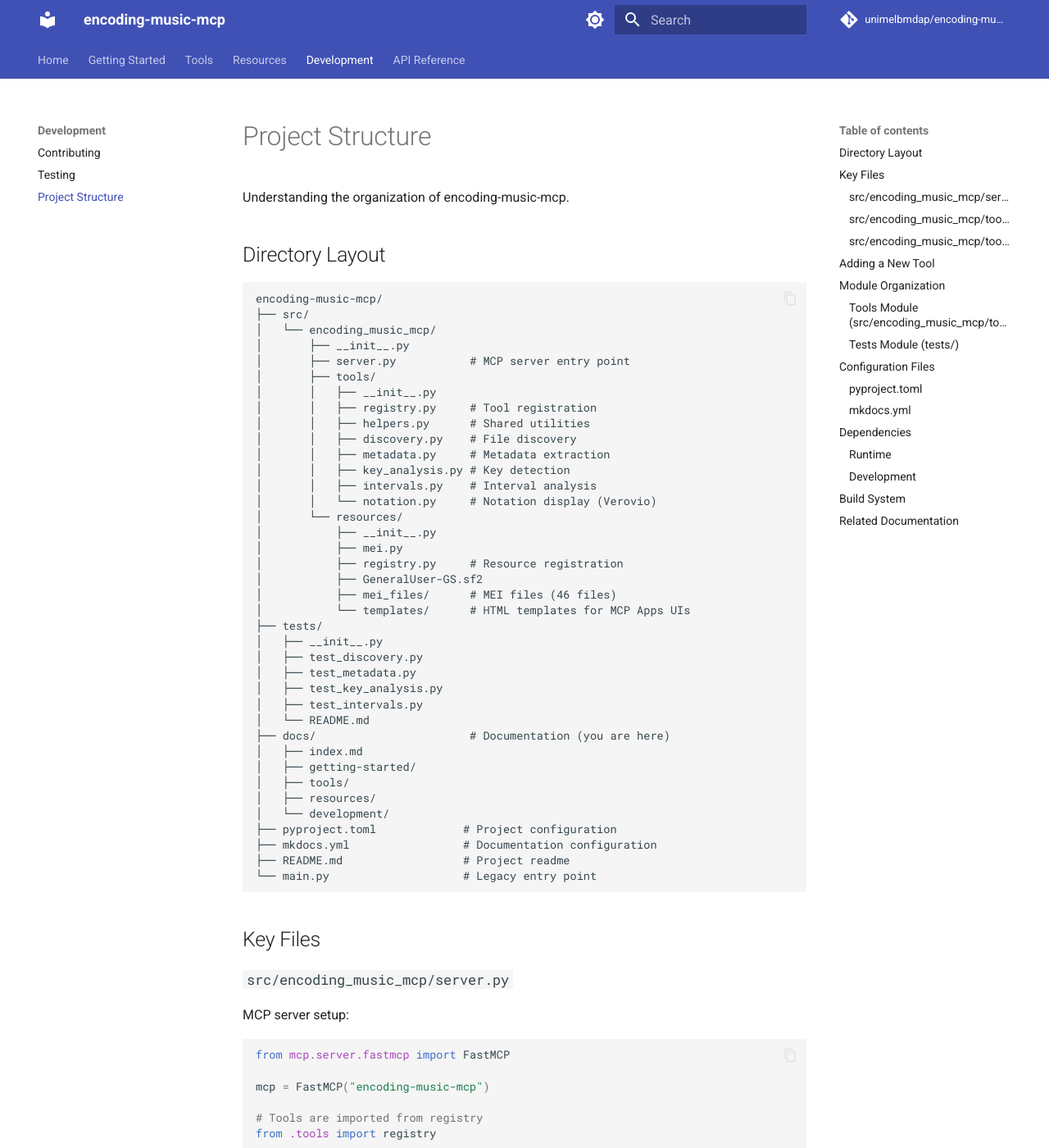
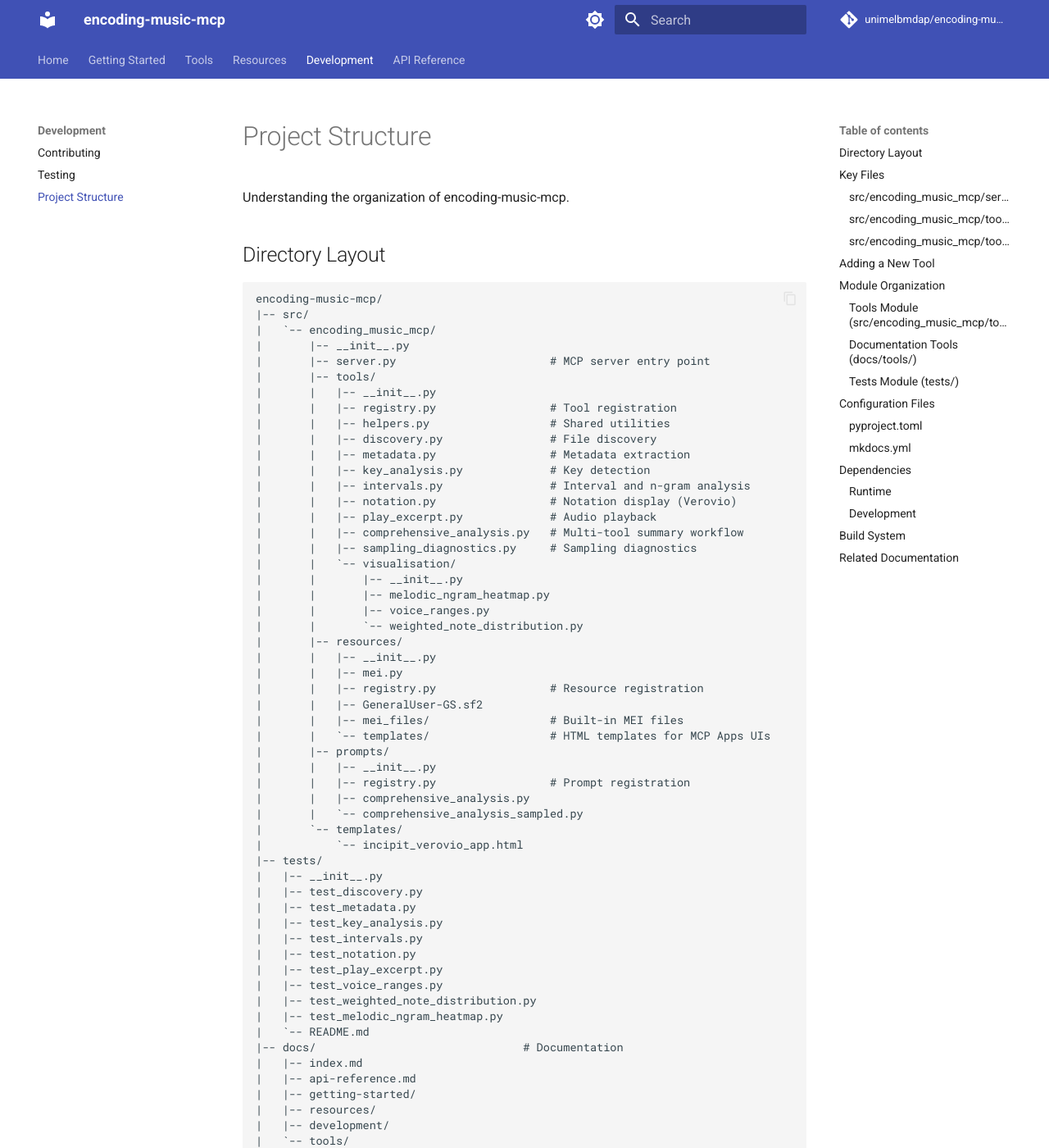
Before and after one commit to unimelbmdap/encoding-music-mcp, an MkDocs documentation site: the page built from docs/development/structure.md, in a window 1280 px wide and 1400 px high. Shown: the whole window at 82% size. Built offline with MkDocs 1.6.1 and Material for MkDocs 9.7.7, drawn with Linux system fonts in a browser that asks for light colours; comment, search, counter and statistics services are not loaded; some of the changed text lies outside the part shown.

Commit message:
docs: move visualisation md files into nested folder

````diff
--- a/docs/development/structure.md
+++ b/docs/development/structure.md
@@ -4,60 +4,95 @@ Understanding the organization of encoding-music-mcp.
 
 ## Directory Layout
 
-```
+```text
 encoding-music-mcp/
-├── src/
-│   └── encoding_music_mcp/
-│       ├── __init__.py
-│       ├── server.py           # MCP server entry point
-│       ├── tools/
-│       │   ├── __init__.py
-│       │   ├── registry.py     # Tool registration
-│       │   ├── helpers.py      # Shared utilities
-│       │   ├── discovery.py    # File discovery
-│       │   ├── metadata.py     # Metadata extraction
-│       │   ├── key_analysis.py # Key detection
-│       │   ├── intervals.py    # Interval analysis
-│       │   └── notation.py     # Notation display (Verovio)
-│       └── resources/
-│           ├── __init__.py
-│           ├── mei.py
-│           ├── registry.py     # Resource registration
-│           ├── GeneralUser-GS.sf2
-│           ├── mei_files/      # MEI files (46 files)
-│           └── templates/      # HTML templates for MCP Apps UIs
-├── tests/
-│   ├── __init__.py
-│   ├── test_discovery.py
-│   ├── test_metadata.py
-│   ├── test_key_analysis.py
-│   ├── test_intervals.py
-│   └── README.md
-├── docs/                       # Documentation (you are here)
-│   ├── index.md
-│   ├── getting-started/
-│   ├── tools/
-│   ├── resources/
-│   └── development/
-├── pyproject.toml             # Project configuration
-├── mkdocs.yml                 # Documentation configuration
-├── README.md                  # Project readme
-└── main.py                    # Legacy entry point
+|-- src/
+|   `-- encoding_music_mcp/
+|       |-- __init__.py
+|       |-- server.py                       # MCP server entry point
+|       |-- tools/
+|       |   |-- __init__.py
+|       |   |-- registry.py                 # Tool registration
+|       |   |-- helpers.py                  # Shared utilities
+|       |   |-- discovery.py                # File discovery
+|       |   |-- metadata.py                 # Metadata extraction
+|       |   |-- key_analysis.py             # Key detection
+|       |   |-- intervals.py                # Interval and n-gram analysis
+|       |   |-- notation.py                 # Notation display (Verovio)
+|       |   |-- play_excerpt.py             # Audio playback
+|       |   |-- comprehensive_analysis.py   # Multi-tool summary workflow
+|       |   |-- sampling_diagnostics.py     # Sampling diagnostics
+|       |   `-- visualisation/
+|       |       |-- __init__.py
+|       |       |-- melodic_ngram_heatmap.py
+|       |       |-- voice_ranges.py
+|       |       `-- weighted_note_distribution.py
+|       |-- resources/
+|       |   |-- __init__.py
+|       |   |-- mei.py
+|       |   |-- registry.py                 # Resource registration
+|       |   |-- GeneralUser-GS.sf2
+|       |   |-- mei_files/                  # Built-in MEI files
+|       |   `-- templates/                  # HTML templates for MCP Apps UIs
+|       |-- prompts/
+|       |   |-- __init__.py
+|       |   |-- registry.py                 # Prompt registration
+|       |   |-- comprehensive_analysis.py
+|       |   `-- comprehensive_analysis_sampled.py
+|       `-- templates/
+|           `-- incipit_verovio_app.html
+|-- tests/
+|   |-- __init__.py
+|   |-- test_discovery.py
+|   |-- test_metadata.py
+|   |-- test_key_analysis.py
+|   |-- test_intervals.py
+|   |-- test_notation.py
+|   |-- test_play_excerpt.py
+|   |-- test_voice_ranges.py
+|   |-- test_weighted_note_distribution.py
+|   |-- test_melodic_ngram_heatmap.py
+|   `-- README.md
+|-- docs/                               # Documentation
+|   |-- index.md
+|   |-- api-reference.md
+|   |-- getting-started/
+|   |-- resources/
+|   |-- development/
+|   `-- tools/
+|       |-- index.md
+|       |-- discovery.md
+|       |-- metadata.md
+|       |-- key-analysis.md
+|       |-- notation.md
+|       |-- play-excerpt.md
+|       |-- intervals/
+|       `-- visualisation/
+|           |-- voice-ranges.md
+|           |-- weighted-note-distribution.md
+|           `-- melodic-ngram-heatmap.md
+|-- pyproject.toml                     # Project configuration
+|-- mkdocs.yml                         # Documentation configuration
+|-- README.md                          # Project readme
+|-- Dockerfile
+|-- docker-compose.yml
+`-- Caddyfile
 ```
 
 ## Key Files
 
 ### `src/encoding_music_mcp/server.py`
 
-MCP server setup:
+MCP server setup and transport selection:
 
 ```python
-from mcp.server.fastmcp import FastMCP
+from fastmcp import FastMCP
 
 mcp = FastMCP("encoding-music-mcp")
 
-# Tools are imported from registry
 from .tools import registry
+from .resources import registry as resources_registry
+from .prompts import registry as prompts_registry
 
 def main():
     mcp.run()
@@ -106,7 +141,7 @@ def your_tool(filename: str) -> dict[str, Any]:
     return {"filename": filename, "result": ...}
 ```
 
-2. **Register the tool** in `tools/registry.py`:
+2. Register the tool in `tools/registry.py`:
 
 ```python
 from .your_tool import your_tool
@@ -114,25 +149,38 @@ from .your_tool import your_tool
 mcp.tool()(your_tool)
 ```
 
-3. **Add tests** in `tests/test_your_tool.py`
+3. Add tests in `tests/test_your_tool.py`.
 
-4. **Document** in `docs/tools/your-tool.md`
+4. Document the tool in `docs/tools/your-tool.md`.
+
+For visualisation tools, use the matching nested locations:
+
+- Source: `src/encoding_music_mcp/tools/visualisation/your_tool.py`
+- Documentation: `docs/tools/visualisation/your-tool.md`
 
 ## Module Organization
 
 ### Tools Module (`src/encoding_music_mcp/tools/`)
 
-- **registry.py**: Central registration point
-- **helpers.py**: Shared utilities
-- **discovery.py**: File browsing
-- **metadata.py**: MEI header parsing
-- **key_analysis.py**: Music21-based key detection
-- **intervals.py**: CRIM Intervals analysis
-- **notation.py**: Verovio-based notation rendering
+- `registry.py`: Central registration point
+- `helpers.py`: Shared utilities
+- `discovery.py`: File browsing
+- `metadata.py`: MEI header parsing
+- `key_analysis.py`: music21-based key detection
+- `intervals.py`: CRIM Intervals analysis
+- `notation.py`: Verovio-based notation rendering
+- `play_excerpt.py`: Audio rendering and playback payloads
+- `visualisation/`: Visual summary tools and app payload builders
+
+### Documentation Tools (`docs/tools/`)
+
+- Top-level tool docs live beside `docs/tools/index.md`
+- Interval tool docs live in `docs/tools/intervals/`
+- Visualisation tool docs live in `docs/tools/visualisation/`
 
 ### Tests Module (`tests/`)
 
-One test file per tool module, organized by functionality.
+Tests are organized by functionality, with one or more test files per tool area.
 
 ## Configuration Files
 
@@ -145,8 +193,10 @@ Project metadata and dependencies:
 name = "encoding-music-mcp"
 version = "0.1.0"
 dependencies = [
-    "mcp>=1.0.0",
-    "crim-intervals>=2.0.61",
+    "fastmcp>=3.0",
+    "crim-intervals",
+    "verovio>=5.5",
+    "music21",
 ]
 
 [dependency-groups]
@@ -159,17 +209,19 @@ dev = [
 
 ### `mkdocs.yml`
 
-Documentation site configuration using Material theme.
+Documentation site configuration using the Material theme.
 
 ## Dependencies
 
 ### Runtime
+
 - **fastmcp**: FastMCP v3 framework for MCP server and Apps support
-- **crim-intervals**: Interval analysis (includes music21)
+- **crim-intervals**: Interval, n-gram, and cadence analysis
 - **verovio**: Music notation engraving (MEI to SVG)
-- **mcp[cli]**: MCP protocol implementation
+- **music21**: Key detection and music analysis helpers
 
 ### Development
+
 - **pytest**: Testing framework
 - **ruff**: Code formatter and linter
 - **mkdocs-material**: Documentation generator
--- a/mkdocs.yml
+++ b/mkdocs.yml
@@ -59,9 +59,10 @@ nav:
       - Metadata: tools/metadata.md
       - Key Analysis: tools/key-analysis.md
       - Notation: tools/notation.md
-      - Voice Ranges: tools/voice-ranges.md
-      - Weighted Note Distribution: tools/weighted-note-distribution.md
-      - Melodic N-gram Heatmap: tools/melodic-ngram-heatmap.md
+      - Visualisation:
+          - Voice Ranges: tools/visualisation/voice-ranges.md
+          - Weighted Note Distribution: tools/visualisation/weighted-note-distribution.md
+          - Melodic N-gram Heatmap: tools/visualisation/melodic-ngram-heatmap.md
       - Play Excerpt: tools/play-excerpt.md
       - Intervals:
           - Overview: tools/intervals/index.md
````
Also changed, not shown: other parts of docs/development/structure.md (+4 -4 lines), docs/api-reference.md (+4 -4 lines), docs/tools/index.md (+6 -6 lines), docs/tools/visualisation/voice-ranges.md (renamed from docs/tools/voice-ranges.md, +2 -2 lines), docs/tools/visualisation/weighted-note-distribution.md (renamed from docs/tools/weighted-note-distribution.md, +1 -1 lines), docs/tools/visualisation/melodic-ngram-heatmap.md (renamed from docs/tools/melodic-ngram-heatmap.md).
